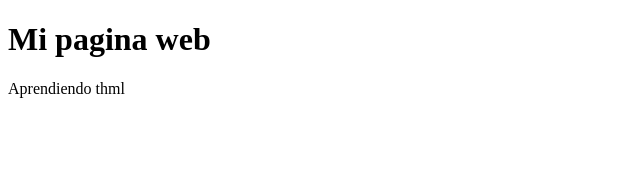
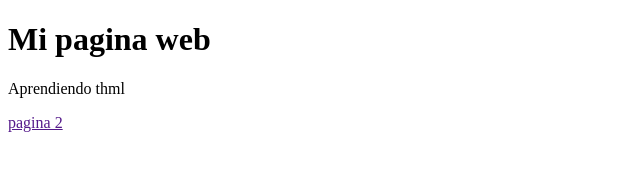
Before and after one commit to Daniel115935/paginawebg44, a plain HTML site: page index.html in a window 1280 px wide. Shown: the full height of the page, 0-640 px from the left. Drawn offline with Linux system fonts and the light colour scheme.

Commit message:
Crear enlace hacia pagina 2

```diff
--- a/index.html
+++ b/index.html
@@ -9,5 +9,7 @@
 <body>
     <h1>Mi pagina web</h1>
     <p>Aprendiendo thml</p>
+    <a href="">pagina 2</a>
+
 </body>
 </html>
```
